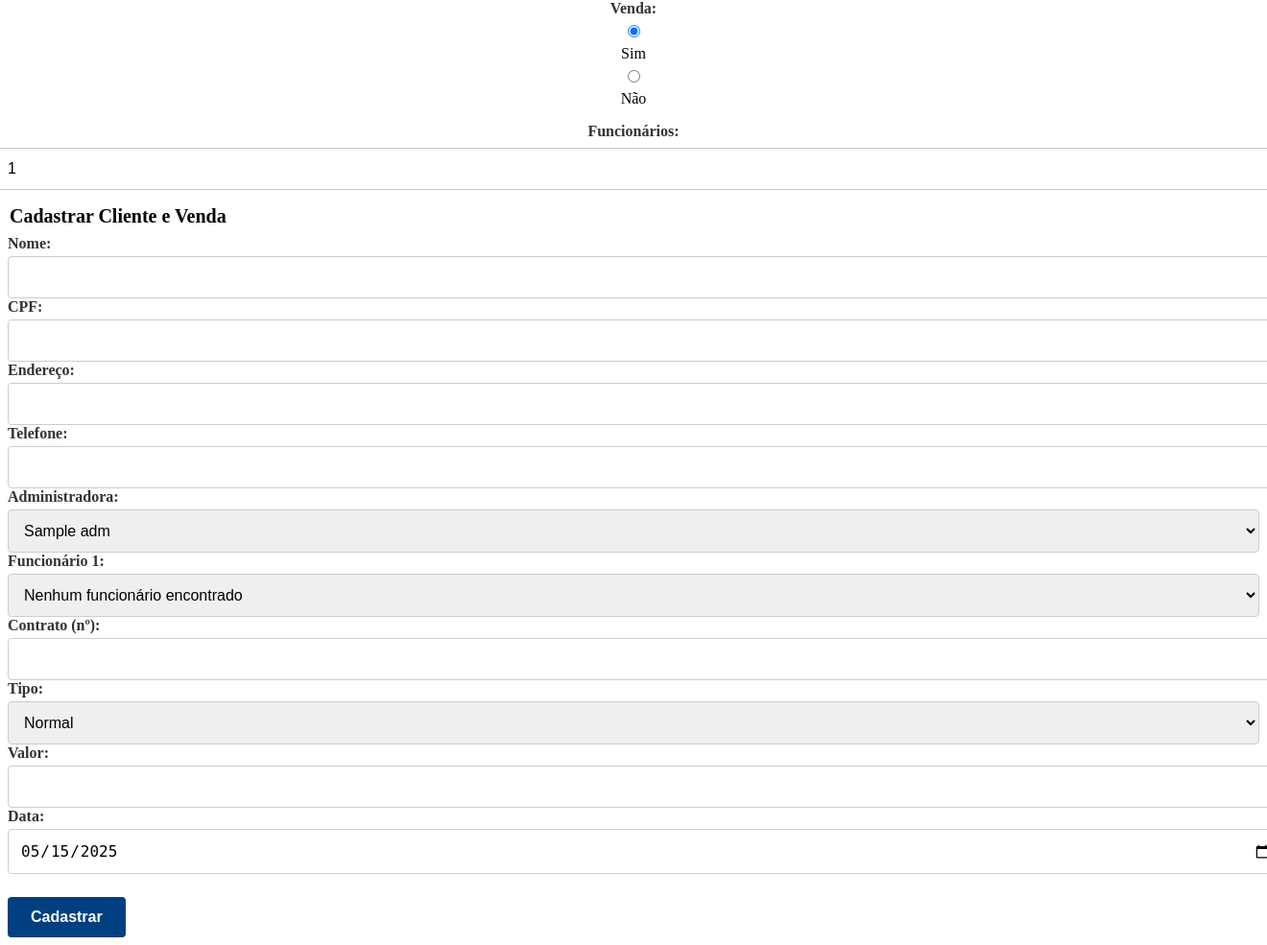
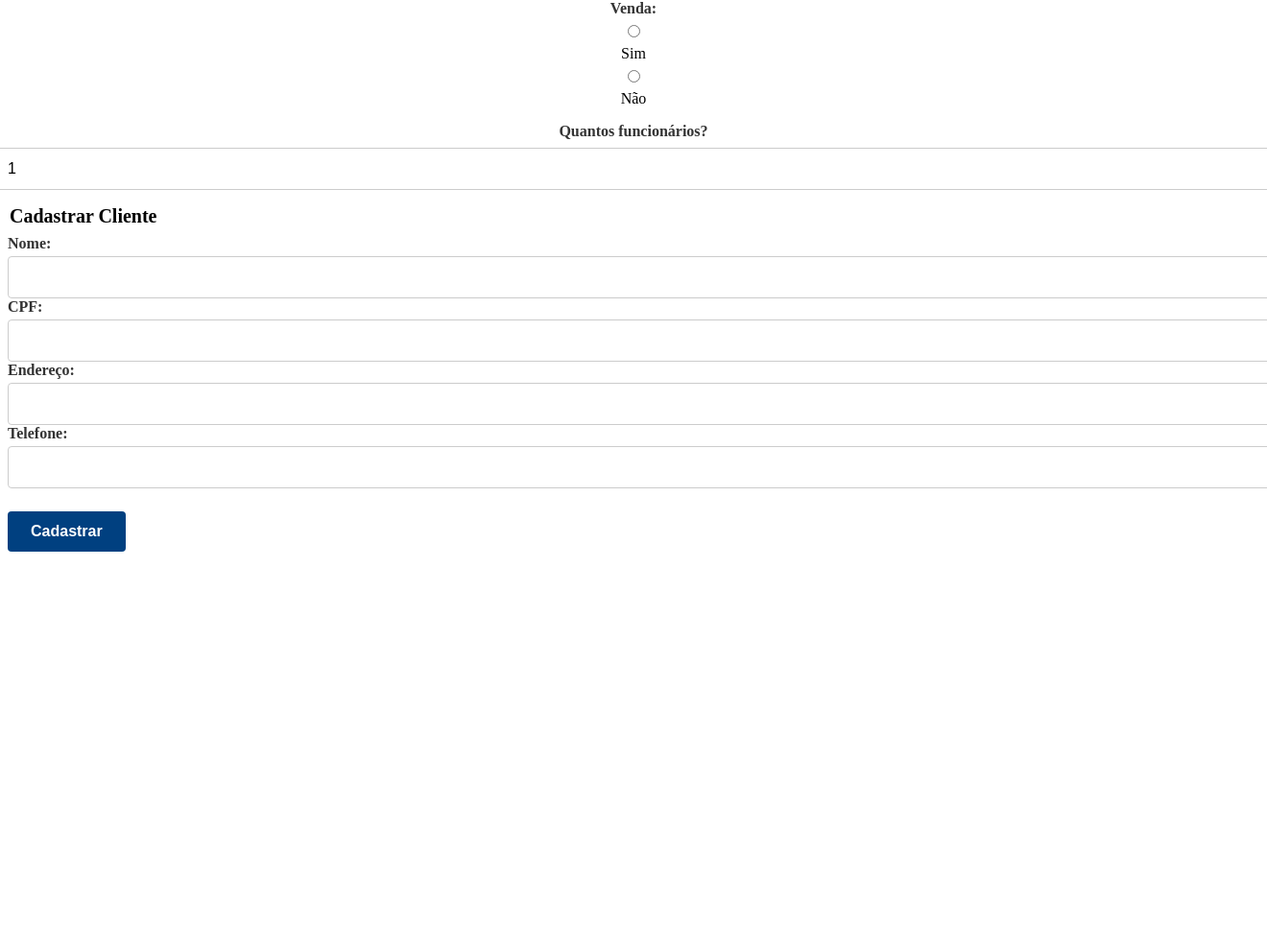
Before and after one commit to jogres/BccSistem, a PHP site: page /cadCli.php in a window 1320 px wide; the page is wider, and only the part inside the window is pictured. Shown: the part 77-1062 px from the top of that part at 96% size. After the commit the page ends 652 px from the top of that part, so only its background shows below. Run offline with PHP 8.4, Linux system fonts and the light colour scheme; the visitor is signed in with stand-in values (Sample User, id 1); tables that the repository leaves empty or names only in its code hold one stand-in row (values such as "Sample post").

Commit message:
correção de bug

```diff
--- a/_html/_cadastro/cadCli.php
+++ b/_html/_cadastro/cadCli.php
@@ -8,26 +8,29 @@ $idCli   = null;
 $cliente = ['nome'=>'','cpf'=>'','endereco'=>'','telefone'=>''];
 $sale    = ['idAdm'=>null,'fun_ids'=>[],'idVenda'=>'','select_tipo'=>'Normal','valor'=>'','data'=>date('Y-m-d')];
 
-// 2) Propaga seleção de venda e número de funcs via POST ou sessão
+// 2) Captura POST para etapas
 $postVenda   = $_POST['venda']     ?? ($_SESSION['venda'] ?? 'Nao');
-$postNumFunc = (int)($_POST['num_funcs'] ?? 1);
-// persiste a escolha de venda na sessão para subsequentes
-$_SESSION['venda'] = $postVenda;
+$postNumFunc = max(1, (int)($_POST['num_funcs'] ?? 1));
 
-// 3) Carrega cliente se for edição
+// 3) Se for edição, carrega dados existentes e força venda=Sim
 if (isset($_GET['idCli']) && is_numeric($_GET['idCli'])) {
     $editing = true;
     $idCli   = (int) $_GET['idCli'];
-    $stmt    = $pdo->prepare("SELECT nome, cpf, endereco, telefone, tipo FROM cad_cli WHERE idCli = ?");
+    // Cliente
+    $stmt = $pdo->prepare("SELECT nome, cpf, endereco, telefone, tipo FROM cad_cli WHERE idCli = ?");
     $stmt->execute([$idCli]);
     if ($row = $stmt->fetch(PDO::FETCH_ASSOC)) {
-        $cliente            = $row;
-        $_SESSION['venda'] = ($row['tipo'] === 'com_venda') ? 'Sim' : 'Nao';
-        $postVenda          = $_SESSION['venda'];
+        $cliente = [
+            'nome'     => $row['nome'],
+            'cpf'      => $row['cpf'],
+            'endereco' => $row['endereco'],
+            'telefone' => $row['telefone']
+        ];
+        $postVenda = 'Sim';
     }
-    if ($_SESSION['venda'] === 'Sim') {
+    // Venda
     $stmt = $pdo->prepare(
-            "SELECT v.idAdm,v.idVenda,v.tipo,v.valor,v.dataV
+        "SELECT v.idAdm, v.idVenda, v.tipo, v.valor, v.dataV
          FROM venda v
          JOIN venda_cli vc ON vc.idVenda=v.id
          WHERE vc.idCli=? LIMIT 1"
@@ -42,20 +45,23 @@ if (isset($_GET['idCli']) && is_numeric($_GET['idCli'])) {
             'data'        => $v['dataV'],
             'fun_ids'     => []
         ];
-            $stmt2 = $pdo->prepare("SELECT idFun FROM venda_fun WHERE idVenda=?");
+        // Vendedores
+        $stmt2 = $pdo->prepare("SELECT idFun FROM venda_fun WHERE idVenda = ?");
         $stmt2->execute([$v['idVenda']]);
         $sale['fun_ids'] = array_column($stmt2->fetchAll(), 'idFun');
-            $postNumFunc     = count($sale['fun_ids']);
-        }
+        $postNumFunc = count($sale['fun_ids']) ?: 1;
     }
 }
 
-// 4) Lógica de etapas
+// 4) Persiste venda na sessão
+$_SESSION['venda'] = $postVenda;
+
+// 5) Lógica de exibição
 $vendaSelecionada = $postVenda;
 $mostrarVenda     = ($vendaSelecionada === 'Sim');
-$num_funcs        = $mostrarVenda ? max(1, $postNumFunc) : 1;
+$num_funcs        = $postNumFunc;
 
-// 5) Carrega selects
+// 6) Carrega opções para selects
 ob_start(); include('../../_php/_buscar/_buscaAdm/buscaAdm.php'); $optAdm = ob_get_clean();
 ob_start(); include('../../_php/_buscar/_buscaFun/buscaFun.php'); $optFun = ob_get_clean();
 ?>
@@ -66,10 +72,11 @@ ob_start(); include('../../_php/_buscar/_buscaFun/buscaFun.php'); $optFun = ob_g
   <meta name="viewport" content="width=device-width,initial-scale=1.0" />
   <link rel="stylesheet" href="../../_css/_menu/menu.css" />
   <link rel="stylesheet" href="../../_css/_cadastro/cad.css" />
-  <title><?= $editing?'Editar Cliente':'Cadastro de Cliente' ?></title>
+  <title><?= $editing ? 'Editar Cliente' : 'Cadastro de Cliente' ?></title>
 </head>
 <body>
   <div class="container">
+    <!-- Menu omitido -->
     <nav class="main-nav" role="navigation">
       <button class="menu-toggle" aria-label="Abrir menu">&#9776;</button>
       <ul class="nav-links">
@@ -84,32 +91,41 @@ ob_start(); include('../../_php/_buscar/_buscaFun/buscaFun.php'); $optFun = ob_g
         </form>
       </div>
     </nav>
-    <!-- Etapa 1: venda Sim/Não -->
+    <!-- Etapa 1: Venda Sim/Não -->
     <form id="formVenda" action="?idCli=<?= $editing ? $idCli : '' ?>" method="post" class="radio-group">
-      <label for="vendaSim">Venda:</label>
       <?php if ($editing): ?><input type="hidden" name="idCli" value="<?= $idCli ?>" /><?php endif; ?>
-      <input type="radio" name="venda" value="Sim" <?= $vendaSelecionada==='Sim'?'checked':'' ?>/> Sim
-      <input type="radio" name="venda" value="Nao" <?= $vendaSelecionada==='Nao'?'checked':'' ?>/> Não
+      <label>Venda:</label>
+      <input type="radio" name="venda" value="Sim" <?= $vendaSelecionada==='Sim' ? 'checked' : '' ?> /> Sim
+      <input type="radio" name="venda" value="Nao" <?= $vendaSelecionada==='Nao' ? 'checked' : '' ?> /> Não
       <input type="hidden" name="num_funcs" value="<?= $num_funcs ?>" />
+      <script>
+        document.querySelectorAll('#formVenda input[name=venda]').forEach(rb =>
+          rb.addEventListener('change', () => document.getElementById('formVenda').submit())
+        );
+      </script>
     </form>
 
-    <!-- Etapa 2: número de funcionários -->
-    <?php if ($mostrarVenda): ?>
+    <!-- Etapa 2: Número de funcionários -->
     <form id="formNumFuncs" action="?idCli=<?= $editing ? $idCli : '' ?>" method="post" class="inline-group">
       <?php if ($editing): ?><input type="hidden" name="idCli" value="<?= $idCli ?>" /><?php endif; ?>
-      <input type="hidden" name="venda" value="Sim" />
-      <label>Funcionários:</label>
+      <input type="hidden" name="venda" value="<?= $vendaSelecionada ?>" />
+      <label>Quantos funcionários?</label>
       <input type="number" name="num_funcs" min="1" value="<?= $num_funcs ?>" required />
+      <script>
+        document.querySelector('#formNumFuncs input[name=num_funcs]').addEventListener('change', () =>
+          document.getElementById('formNumFuncs').submit()
+        );
+      </script>
     </form>
-    <?php endif; ?>
 
-    <!-- Etapa 3: formulário principal -->
+    <!-- Etapa 3: Formulário Cliente e Venda -->
     <form action="../../_php/_cadastro/cadCli.php" method="post">
       <?php if ($editing): ?><input type="hidden" name="idCli" value="<?= $idCli ?>" /><?php endif; ?>
-      <input type="hidden" name="venda" value="<?= htmlspecialchars($vendaSelecionada) ?>" />
+      <input type="hidden" name="venda" value="<?= $vendaSelecionada ?>" />
       <input type="hidden" name="num_funcs" value="<?= $num_funcs ?>" />
+
       <fieldset>
-        <legend><?= $editing?'Editar':'Cadastrar' ?> Cliente<?= $mostrarVenda?' e Venda':'' ?></legend>
+        <legend><?= $editing ? 'Editar Cliente' : 'Cadastrar Cliente' ?><?= $mostrarVenda ? ' e Venda' : '' ?></legend>
 
         <label>Nome:</label>
         <input type="text" name="nome" required value="<?= htmlspecialchars($cliente['nome']) ?>" />
@@ -155,15 +171,20 @@ ob_start(); include('../../_php/_buscar/_buscaFun/buscaFun.php'); $optFun = ob_g
       </fieldset>
 
       <div class="form-buttons">
-        <button type="submit" class="btn btn-primary"><?= $editing?'Salvar Alterações':'Cadastrar' ?></button>
+        <button type="submit" class="btn btn-primary"><?= $editing ? 'Salvar Alterações' : 'Cadastrar' ?></button>
         <?php if ($editing): ?><a href="../../_html/_lista/listaCli.php" class="btn btn-secondary">Cancelar</a><?php endif; ?>
       </div>
     </form>
   </div>
-
   <script>
-    document.querySelectorAll('input[name=venda]').forEach(rb => rb.onchange = _ => document.getElementById('formVenda').submit());
-    document.querySelector('input[name=num_funcs]')?.addEventListener('change', _ => document.getElementById('formNumFuncs').submit());
+    // auto-submit ao mudar venda
+    document.querySelectorAll('#formVenda input[name="venda"]').forEach(rb => {
+      rb.addEventListener('change', () => document.getElementById('formVenda').submit());
+    });
+    // auto-submit ao mudar número de funcionários
+    document.querySelector('#formNumFuncs input[name="num_funcs"]')?.addEventListener('change', () => {
+      document.getElementById('formNumFuncs').submit();
+    });
   </script>
 </body>
 </html>
--- a/_html/_lista/listaCli.php
+++ b/_html/_lista/listaCli.php
@@ -36,7 +36,7 @@
       <table>
         <thead>
           <tr>
-            <th>Nome</th><th>CPF</th><th>Telefone</th><th>Endereço</th>
+            <th>Nome</th><th>CPF</th><th>Telefone</th><th>Endereço</th><th>Ações</th>
           </tr>
         </thead>
         <tbody>
--- a/_php/_lista/_listaComum/listaCli.php
+++ b/_php/_lista/_listaComum/listaCli.php
@@ -30,9 +30,7 @@ if (!$clientes) {
         echo "  <td data-label='CPF'>$cpfC</td>";
         echo "  <td data-label='Telefone'>$telC</td>";
         echo "  <td data-label='Endereço'>$endC</td>";
-        echo "  <td data-label='Ações'>";
-        echo "    <a href='../../_html/_cadastro/cadCli.php?idCli=$idCli' class='btn btn-sm btn-warning'>Editar</a>";
-        echo "  </td>";
+        echo "  <td data-label='Ações'><a href='../../_html/_cadastro/cadCli.php?idCli=$idCli' class='btn btn-sm btn-warning'>Editar</a> </td>";
         echo "</tr>";
     }
 }
```
Lines whose indentation alone changed are shown as unchanged.
